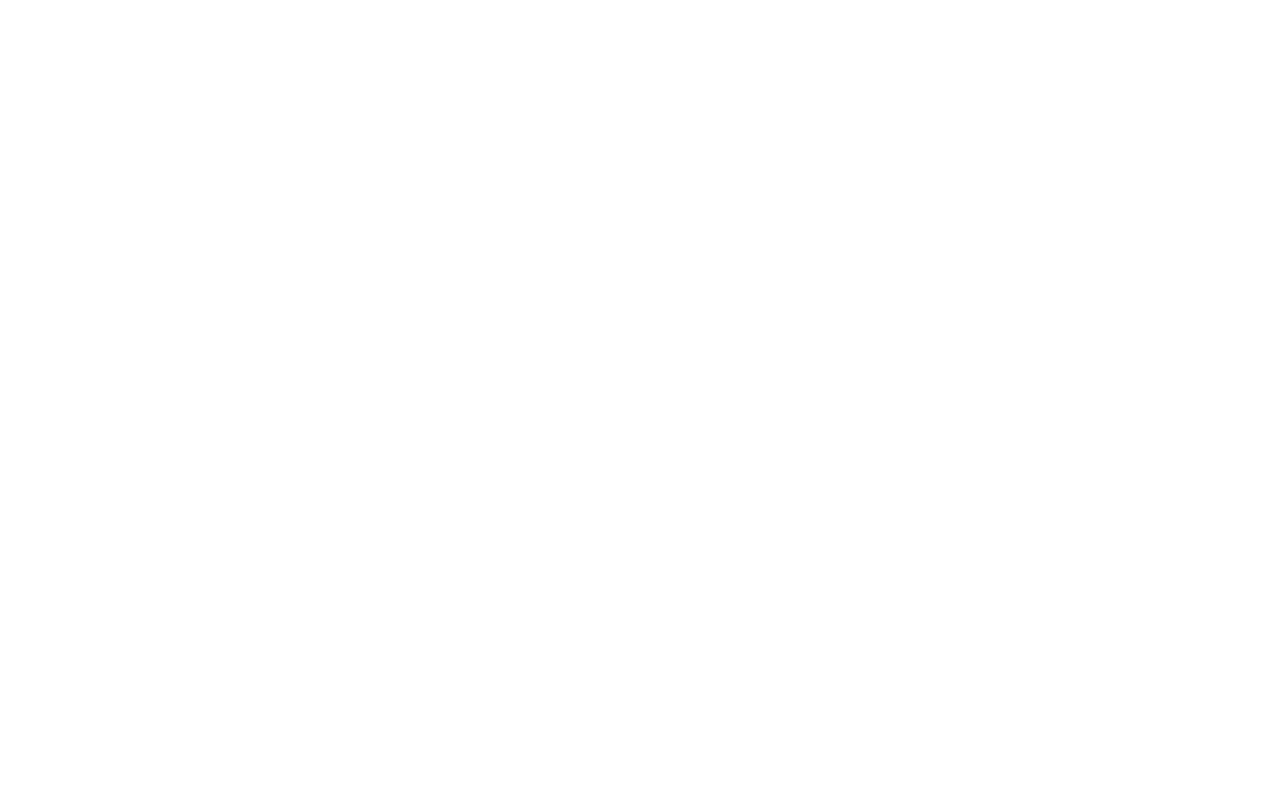
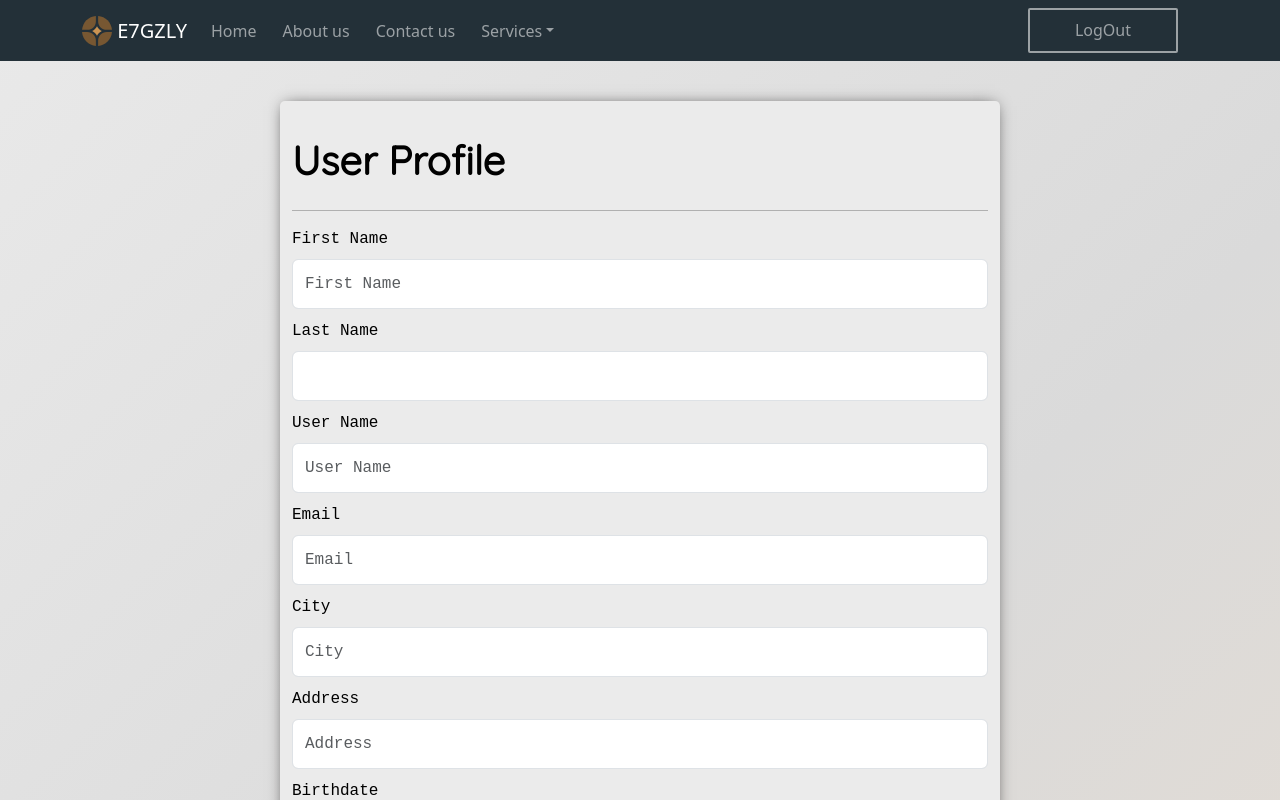
Before and after one commit to SalahAbotaleb/Match-Reservation-System, a React (Vite) app in the folder frontend/: page /Userprofile/1 in a window 1280 px wide. Before the commit this address had no page. Shown: the top 800 px of the page. Built offline with nearby package versions, Linux system fonts and the light colour scheme; no server answers.

Commit message:
:bug: unathorization problem

```diff
--- a/frontend/src/App.jsx
+++ b/frontend/src/App.jsx
@@ -12,7 +12,7 @@ function App() {
             <BrowserRouter>
                 <Routes>
                     <Route path="/UserHomeTest" element={<UserHomeTest />} />
-                    <Route path="/Userprofile" element={<Userprofile />} />
+                    <Route path="/Userprofile/:id" element={<Userprofile />} />
                     <Route path="/" element={<LandingPage />} />
                     <Route path="/Login" element={<Login />} />
                     <Route path="/signup" element={<Signup />} />
--- a/frontend/src/component/user/Login.jsx
+++ b/frontend/src/component/user/Login.jsx
@@ -37,6 +37,7 @@ const Login = () => {
         try {
             console.log(userstate);
             const res = await axios.post('/login',
+
                 JSON.stringify({
                     username: userstate.username,
                     password: userstate.password
@@ -48,7 +49,8 @@ const Login = () => {
             const data = await res.data;
             if (data.success) {
                 setUserState(prevState => ({ ...prevState, success: true }))
-                navigate('/Userprofile'); // suppose to be user home page
+                // console.log(data.id);
+                navigate(`/Userprofile/${data.id}`); // suppose to be user home page or user profile page
             }
         } catch (Err) {
             setUserState(prevState => ({ ...prevState, success: false }))
--- a/frontend/src/component/user/PorfileForm.jsx
+++ b/frontend/src/component/user/PorfileForm.jsx
@@ -37,18 +37,21 @@ const IntialUserState = {
 ProfileForm.propTypes = {
     userID: PropTypes.string.isRequired,
 };
-
+// const pageloaded = false;
 
 function ProfileForm(props) {
-
+    console.log(IntialUserState);
     const fetchUserData = async () => {
         try {
             const response = await axios.get(`/users/${props.userID}`);
-            console.log(response.data)
+            console.log("data fetched here ");
+            console.log(response.data);
+
             setCurrentUserState(response.data);
 
         } catch (error) {
             console.error('Error:', error);
+
         }
 
     };
@@ -140,7 +143,7 @@ function ProfileForm(props) {
                                 name="LastName"
                                 onChange={handleOnChange}
                                 value={CurrentUserState.LastName}
-                                placeholder="Last Name"
+                                placeholder={CurrentUserState.LastName}
                             />
                         </Form.Group>
 
@@ -153,7 +156,6 @@ function ProfileForm(props) {
                                 name="UserName"
                                 value={IntialUserState.UserName}
                                 placeholder="User Name"
-
                                 readOnly
                             />
                         </Form.Group>
@@ -167,7 +169,7 @@ function ProfileForm(props) {
                                 placeholder="Email"
                                 value={CurrentUserState.Email}
                                 required
-
+                                readOnly
                             />
                         </Form.Group>
 
@@ -269,7 +271,7 @@ function ProfileForm(props) {
 
                         </ul>
 
-                        <Button variant="dark" type="submit" disabled={CurrentUserState.Password == "" || Object.values(CurrPasswordVerification).includes(false)}>
+                        <Button variant="dark" type="submit" disabled={CurrentUserState.Password != "" || Object.values(CurrPasswordVerification).includes(false)}>
                             Update
                         </Button>
                     </Form >
--- a/frontend/src/component/user/Userprofile.css
+++ b/frontend/src/component/user/Userprofile.css
@@ -1,7 +1,10 @@
 .page-container {
     display: flex;
     flex-direction: column;
+    justify-content: center;
+    align-content: center;
     min-height: 100vh;
+    width: 100%;
 }
 
 .FooterPos{
@@ -21,14 +24,33 @@
 
 
 .ImgSectionProfile > img {
-
+  position: relative;
   height: 400px;
   z-index: 1;
 }
 
+.ProfileForm{
+    padding: 40px;
+    position: relative;
+    z-index: 2;
+    background: linear-gradient(-45deg,  rgb(255, 226, 193), #dadada, white, white);
+    background-size: 400% 400%;
+    animation: gradient 15s ease infinite;
+    display: flex;
+    justify-content: center;
+    align-items: center;
 
+}
+
+.scrollableProfile {
+  height: auto;
+  overflow-y: scroll;
+  float: left;
+}
 
 .jumbotronProfile {
+  padding-bottom: 30px;
+  padding-top: 30px;
   margin-top: 0;
   margin-bottom: 2rem;
   background-color: #ebebeb;
--- a/frontend/src/component/user/Userprofile.jsx
+++ b/frontend/src/component/user/Userprofile.jsx
@@ -1,25 +1,15 @@
 import "./Userprofile.css";
 import NavBar from "../layout/NavBar/NavBar";
 import Footer from "../layout/Footer/Footer";
-import Logo from "../../images/stadium.jpg";
+import ProfileForm from "./PorfileForm";
+import { useParams } from "react-router";
 
 // import RegistrationForm from "./RegistrationForm";
 
-const ImgSection = () => {
-    return (
-        <div className="ImgSectionProfile">
-            <div className="herogredient2"></div>
-            <img id="bgImg" width="100%" src={Logo}></img>
-
-        </div >
-    );
-
-}
-
-
+//6593bf9f74fcb57dbf31186c
 const Userprofile = () => {
 
-
+    const { id } = useParams();
 
     return (
 
@@ -28,15 +18,10 @@ const Userprofile = () => {
                 <NavBar loggedIn={true} />
             </div>
 
-
-            <div className="content-wrap">
-
-                <ImgSection />
-
-                {/* <div className="jumbotronProfile">
-                        <RegistrationForm />
-                    </div> */}
-
+            <div className="ProfileForm scrollableProfile">
+                <div className="jumbotronProfile">
+                    <ProfileForm userID={id} />
+                </div>
             </div>
 
             <div className="FooterPos">
```
Also changed, not shown: frontend/src/component/user/ProfileForm.css (line endings or trailing spaces).
